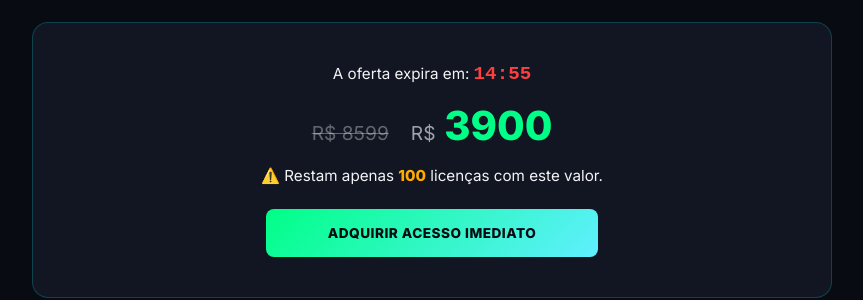
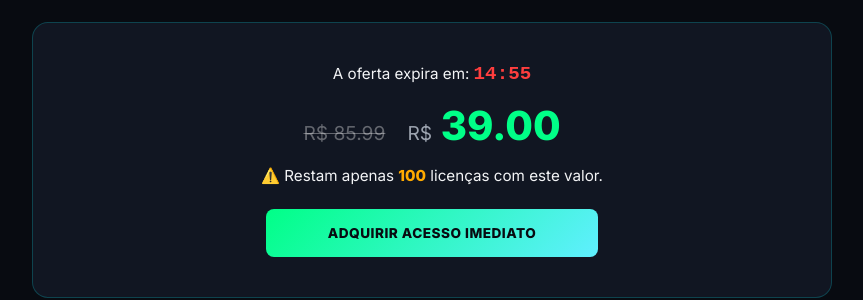
Before and after one commit to Kabbalahh/SovereignSolo-AI, a Jekyll site: the page built from _products/agencia-solo.md, in a window 1280 px wide and 900 px high, scrolled down 2233 px. Shown: the part 207-507 px from the top of the window, without its empty margins (208-1071 px from the left). Built offline with Jekyll 4.4.1, drawn with Linux system fonts in a browser that asks for light colours.

Commit message:
Update Matriz de Produtos (Ebooks) “agencia-solo”

```diff
--- a/_products/agencia-solo.md
+++ b/_products/agencia-solo.md
@@ -4,8 +4,8 @@ id: marketing-digital
 title: Manual Hacker do TikTok Shop 2026
 tagline: Descubra a engenharia reversa algorítmica para romper a barreira das
   200 visualizações e vender diariamente no TikTok Shop
-price_original: 85,99
-price: 39,00
+price_original: "85.99"
+price: "39.00"
 badge: Produto Novo
 cover_image: /assets/images/capa_face.jpg
 hotmart_url: https://pay.hotmart.com/TEST_LINK_02
```
